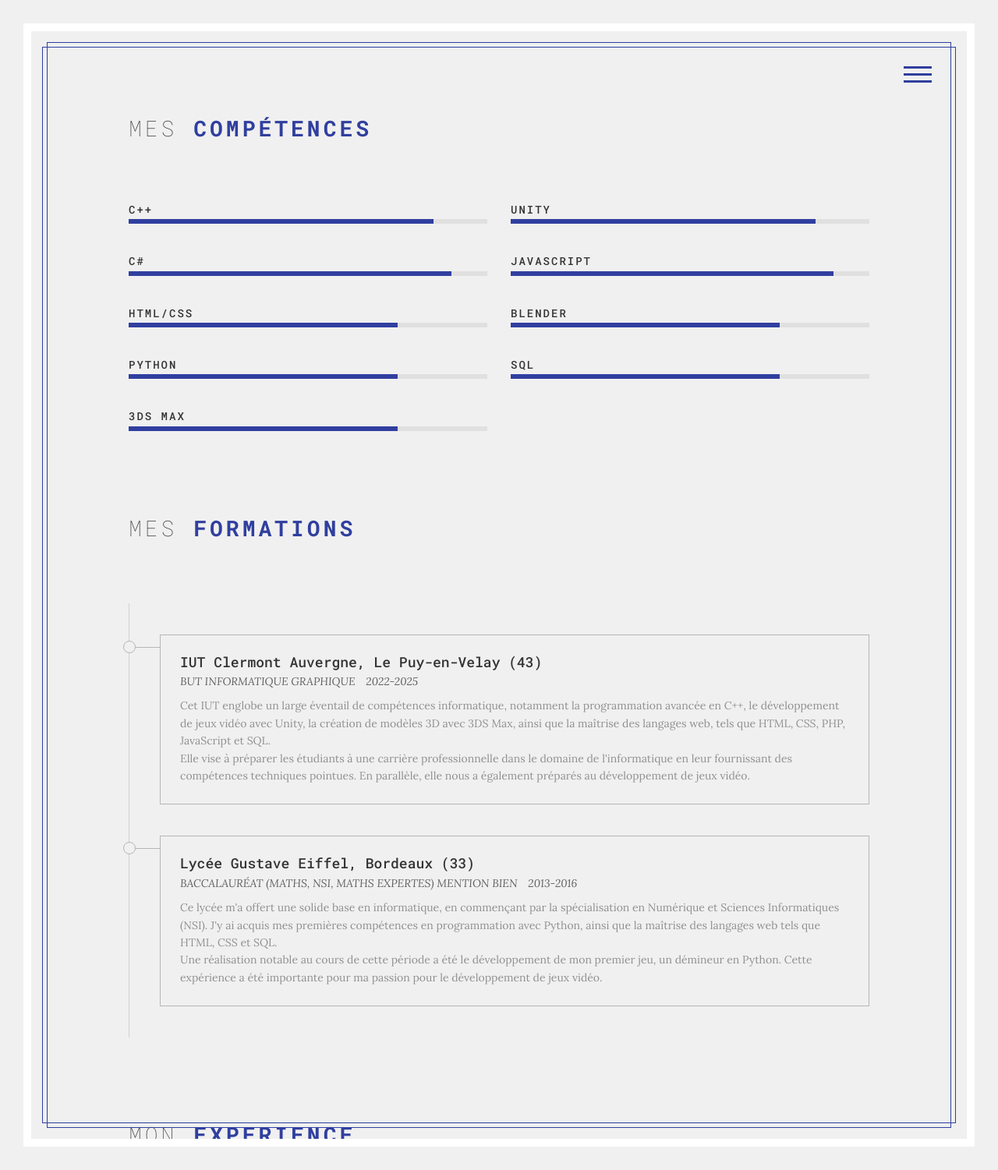
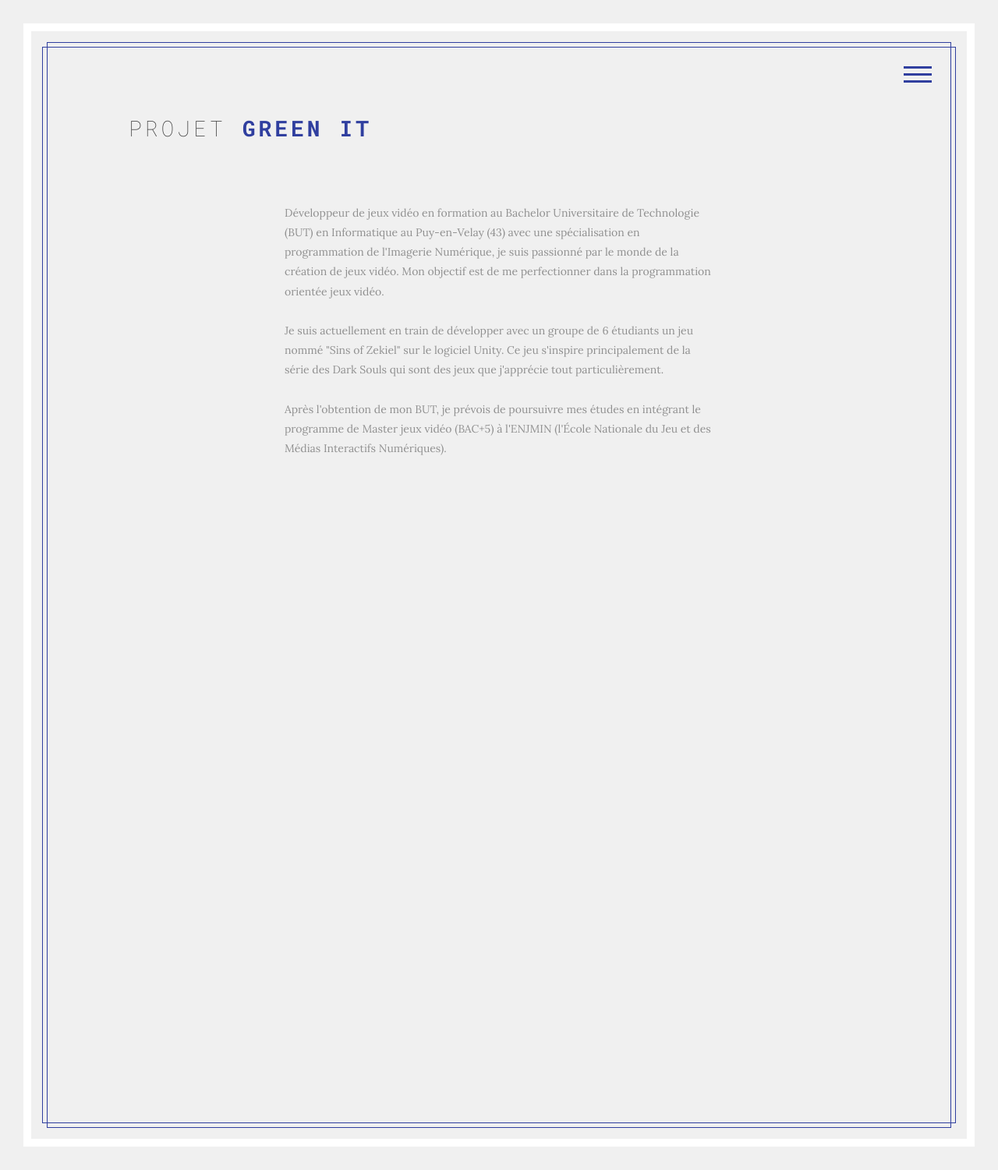
Before and after one commit to Geenzao/Geenzao.github.io, a PHP site: page / in a window 1280 px wide, after a click on "GREEN IT". Shown: the whole page at 78% size. Run offline with PHP 8.4, Linux system fonts and the light colour scheme; some web fonts are replaced.

Commit message:
changement css et de la section green it

```diff
--- a/css/style.css
+++ b/css/style.css
@@ -18,7 +18,7 @@
 
 	05. About Section
 
-	06. Resume Section
+	06. Green IT Section
 
 	07. Portfolio Section
 
@@ -767,9 +767,6 @@ body.section-switching.up .animation-block{
 
 
 
-/*=======================================================
-	Resume Section
-=======================================================*/
 .timeline-block .section-header{
 	margin-bottom:80px;
 }
@@ -894,10 +891,23 @@ body.section-switching.up .animation-block{
 }
 
 
+/*=======================================================
+	Green IT Section
+=======================================================*/
+.presentation-text > p{
+	font-size:14px;
+	color:rgba(0,0,0,.4);
+	line-height:1.8em;
+}
+.presentation-text{
+	margin-bottom:25px;
+	margin-left: 200px;
+	margin-right: 200px;
+}
 
 
 /*=======================================================
-	Portfolio Section
+Portfolio Section
 =======================================================*/
 .portfolio-block .section-header{
 	margin-bottom:80px;
--- a/index.html
+++ b/index.html
@@ -760,13 +760,18 @@
 									</a>
 								</li>
 								<li>
-									<a href='#' data-group='tech' >
-										Tech
+									<a href='#' data-group='jeu' >
+										Jeux
 									</a>
 								</li>
 								<li>
-									<a href='#' data-group='photography' >
-										Photography
+									<a href='#' data-group='application' >
+										Application
+									</a>
+								</li>
+								<li>
+									<a href='#' data-group='greenit' >
+										green it
 									</a>
 								</li>
 							</ul>
@@ -1010,119 +1015,26 @@
 				=====================================================-->
 				<section id='green_it' class='section resume-section border-d' >
 
-					<div class='section-block skills-block' >
+					<div class='section-block about-block' >
 						<div class='container-fluid' >
 
 							<div class='section-header' >
-
 								<h2>
-									Mes <strong class='color' >Compétences</strong>
+									Projet <strong class='color' >Green IT</strong>
 								</h2>
-
 							</div>
 
-							<div class='row' >
 
-								<div class='col-md-6' >
+							<div class='col-md-19' >
 
-									<div class='skill' >
+								<div class='presentation-text' >
+									<p>
+										Développeur de jeux vidéo en formation au Bachelor Universitaire de Technologie (BUT) en Informatique au Puy-en-Velay (43) avec une spécialisation en programmation de l'Imagerie Numérique, je suis passionné par le monde de la création de jeux vidéo. Mon objectif est de me perfectionner dans la programmation orientée jeux vidéo.<br><br>
 
-										<h4>C++</h4>
+										Je suis actuellement en train de développer avec un groupe de 6 étudiants un jeu nommé "Sins of Zekiel" sur le logiciel Unity. Ce jeu s'inspire principalement de la série des Dark Souls qui sont des jeux que j'apprécie tout particulièrement. <br><br>
 
-										<div class='bar' >
-											<div class='percent' style='width:85%;' ></div>
-										</div>
-
-									</div>
-
-
-									<div class='skill' >
-
-										<h4>C#</h4>
-
-										<div class='bar' >
-											<div class='percent' style='width:90%;' ></div>
-										</div>
-
-									</div>
-
-
-									<div class='skill' >
-
-										<h4>HTML/CSS</h4>
-
-										<div class='bar' >
-											<div class='percent' style='width:75%;' ></div>
-										</div>
-
-									</div>
-
-									<div class='skill' >
-
-										<h4>Python</h4>
-
-										<div class='bar' >
-											<div class='percent' style='width:75%;' ></div>
-										</div>
-
-									</div>
-
-									<div class='skill' >
-
-										<h4>3DS Max</h4>
-
-										<div class='bar' >
-											<div class='percent' style='width:75%;' ></div>
-										</div>
-
-									</div>
-
-								</div>
-
-								<div class='col-md-6' >
-
-									<div class='skill' >
-
-										<h4>Unity</h4>
-
-										<div class='bar' >
-											<div class='percent' style='width:85%;' ></div>
-										</div>
-
-									</div>
-
-
-									<div class='skill' >
-
-										<h4>Javascript</h4>
-
-										<div class='bar' >
-											<div class='percent' style='width:90%;' ></div>
-										</div>
-
-									</div>
-
-
-									<div class='skill' >
-
-										<h4>Blender</h4>
-
-										<div class='bar' >
-											<div class='percent' style='width:75%;' ></div>
-										</div>
-
-									</div>
-
-									<div class='skill' >
-
-										<h4>SQL</h4>
-
-										<div class='bar' >
-											<div class='percent' style='width:75%;' ></div>
-										</div>
-
-									</div>
-
+										Après l'obtention de mon BUT, je prévois de poursuivre mes études en intégrant le programme de Master jeux vidéo (BAC+5) à l'ENJMIN (l'École Nationale du Jeu et des Médias Interactifs Numériques).
+									</p>
 								</div>
 
 							</div>
@@ -1130,279 +1042,6 @@
 
 						</div>
 					</div>
-
-					<div class='section-block timeline-block' >
-
-						<div class='container-fluid' >
-
-							<div class='section-header' >
-
-								<h2>Mes <strong class='color' >Formations</strong></h2>
-
-							</div>
-
-							<ul class='timeline' >
-
-								<li>
-
-									<div class='timeline-content' >
-
-										<h4>IUT Clermont Auvergne, Le Puy-en-Velay (43)</h4>
-
-										<em>
-											<span>BUT INFORMATIQUE GRAPHIQUE</span>
-											<span>2022-2025</span>
-										</em>
-
-										<p>
-											Cet IUT englobe un large éventail de compétences informatique, notamment la programmation avancée en C++, le développement de jeux vidéo avec Unity, la création de modèles 3D avec 3DS Max, ainsi que la maîtrise des langages web, tels que HTML, CSS, PHP, JavaScript et SQL.<br>
-											Elle vise à préparer les étudiants à une carrière professionnelle dans le domaine de l'informatique en leur fournissant des compétences techniques pointues. En parallèle, elle nous a également préparés au développement de jeux vidéo.
-										</p>
-
-									</div>
-
-								</li>
-
-								<li>
-
-									<div class='timeline-content' >
-
-										<h4>Lycée Gustave Eiffel, Bordeaux (33)</h4>
-
-										<em>
-											<span>BACCALAURÉAT (MATHS, NSI, MATHS EXPERTES) MENTION BIEN</span>
-											<span>2013-2016</span>
-										</em>
-
-										<p>
-											Ce lycée m'a offert une solide base en informatique, en commençant par la spécialisation en Numérique et Sciences Informatiques (NSI).
-											J'y ai acquis mes premières compétences en programmation avec Python, ainsi que la maîtrise des langages web tels que HTML, CSS et SQL.<br>
-											Une réalisation notable au cours de cette période a été le développement de mon premier jeu, un démineur en Python. Cette expérience a été importante pour ma passion pour le développement de jeux vidéo.
-										</p>
-
-									</div>
-
-								</li>
-
-
-
-							</ul>
-
-						</div>
-
-					</div>
-
-					<div class='section-block timeline-block' >
-
-						<div class='container-fluid' >
-
-							<div class='section-header' >
-
-								<h2>Mon <strong class='color' >Experience</strong></h2>
-
-							</div>
-
-							<ul class='timeline' >
-
-								<li>
-
-									<div class='timeline-content' >
-
-										<h4>BNP Paribas Personal Finance, Mérignac (33)</h4>
-
-										<em>
-											<span>CONSEILLER FINANCIER</span>
-											<span>Avr. 2023 et Été 2023</span>
-										</em>
-
-										<p>
-											Gestion d'un portefeuille de client retardataires<br>
-											Recherche de contact client<br>
-											Négociation commerciale avec le client pour régularisation<br>
-											Traitement administratif (courriers, mails...)
-										</p>
-
-									</div>
-
-								</li>
-
-								<li>
-
-									<div class='timeline-content' >
-
-										<h4>IUT, Le Puy-en-Velay (43)</h4>
-
-										<em>
-											<span>DÉVELOPPEUR POUR UN MUSÉE VIRTUELLE</span>
-											<span>Avril - Juin 2023</span>
-										</em>
-
-										<p>
-											Modélisation d’oeuvres en 3D <br>
-											Utilisation de Unreal Engine pour création de PNJ <br>
-											Unwrapping des modèles pour appliquer les textures
-										</p>
-
-									</div>
-
-								</li>
-
-								<li>
-
-									<div class='timeline-content' >
-
-										<h4>Maternelle de Marcheprime</h4>
-
-										<em>
-											<span>Animateur en centre de loisir</span>
-											<span>Fév. 2022</span>
-										</em>
-
-										<p>
-											Dans le cadre du financement de mon permis de conduire par la mairie, j'ai travaillé 40 heures en tant qu'animateur à la maternelle de Marcheprime. <br>
-
-											Mes missions lors de cette semaine étaient les suivantes :<br>
-											- Encadrer l'animation d'un groupe d'enfants<br>
-											- Appliquer et contrôler les règles de sécurité lors des activités<br>
-											- Surveiller les enfants pendant les temps libres
-										</p>
-
-									</div>
-
-								</li>
-
-
-
-							</ul>
-
-						</div>
-
-					</div>
-
-					<!-- <div class='section-block testimonials-block' >
-
-						<div class='container-fluid' >
-
-							<div class='section-header' >
-
-								<h2>My <strong class='color' >Clients</strong></h2>
-
-							</div>
-
-
-							<div class='testimonials-slider' >
-
-
-								<div class='testimonial' >
-
-									<div class='icon' >
-										<i class='ion-quote' ></i>
-									</div>
-
-									<p>
-										Ei constituam theophrastus per, sea dolorum disputationi in, vel menandri suavitate similique in. Vide assum conceptam eum et. Has postulant vul putate eu. Pro justo aliquando prodesset at.
-									</p>
-
-									<div class='author' >
-										<h4>Jake Doe</h4>
-										<span>CEO at Company</span>
-									</div>
-
-								</div>
-
-								<div class='testimonial' >
-
-									<div class='icon' >
-										<i class='ion-quote' ></i>
-									</div>
-
-									<p>
-										Ei constituam theophrastus per, sea dolorum disputationi in, vel menandri suavitate similique in. Vide assum conceptam eum et. Has postulant vul putate eu. Pro justo aliquando prodesset at.
-									</p>
-
-									<div class='author' >
-										<h4>Jake Doe</h4>
-										<span>CEO at Company</span>
-									</div>
-
-								</div>
-
-
-								<div class='testimonial' >
-
-									<div class='icon' >
-										<i class='ion-quote' ></i>
-									</div>
-
-									<p>
-										Ei constituam theophrastus per, sea dolorum disputationi in, vel menandri suavitate similique in. Vide assum conceptam eum et. Has postulant vul putate eu. Pro justo aliquando prodesset at.
-									</p>
-
-									<div class='author' >
-										<h4>Jake Doe</h4>
-										<span>CEO at Company</span>
-									</div>
-
-								</div>
-
-								<div class='testimonial' >
-
-									<div class='icon' >
-										<i class='ion-quote' ></i>
-									</div>
-
-									<p>
-										Ei constituam theophrastus per, sea dolorum disputationi in, vel menandri suavitate similique in. Vide assum conceptam eum et. Has postulant vul putate eu. Pro justo aliquando prodesset at.
-									</p>
-
-									<div class='author' >
-										<h4>Jake Doe</h4>
-										<span>CEO at Company</span>
-									</div>
-
-								</div>
-
-
-								<div class='testimonial' >
-
-									<div class='icon' >
-										<i class='ion-quote' ></i>
-									</div>
-
-									<p>
-										Ei constituam theophrastus per, sea dolorum disputationi in, vel menandri suavitate similique in. Vide assum conceptam eum et. Has postulant vul putate eu. Pro justo aliquando prodesset at.
-									</p>
-
-									<div class='author' >
-										<h4>Jake Doe</h4>
-										<span>CEO at Company</span>
-									</div>
-
-								</div>
-
-								<div class='testimonial' >
-
-									<div class='icon' >
-										<i class='ion-quote' ></i>
-									</div>
-
-									<p>
-										Ei constituam theophrastus per, sea dolorum disputationi in, vel menandri suavitate similique in. Vide assum conceptam eum et. Has postulant vul putate eu. Pro justo aliquando prodesset at.
-									</p>
-
-									<div class='author' >
-										<h4>Jake Doe</h4>
-										<span>CEO at Company</span>
-									</div>
-
-								</div>
-
-
-							</div>
-
-						</div>
-
-					</div> -->
 
 				</section>
 
```
